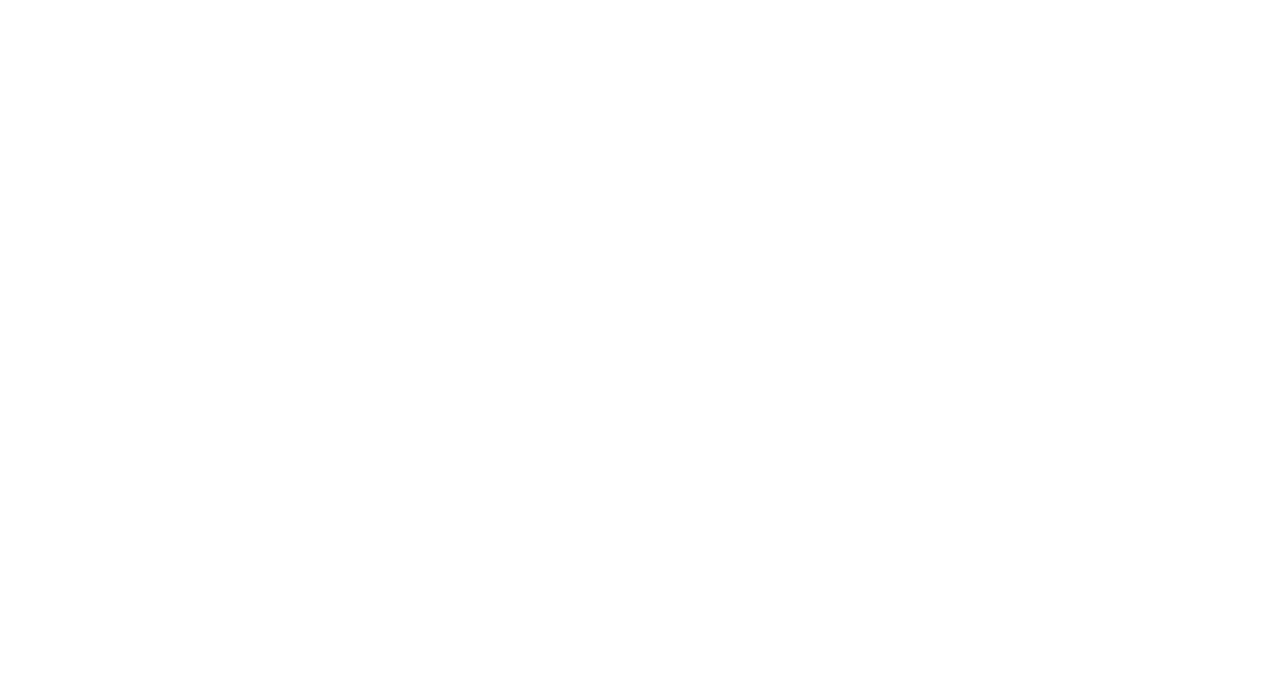
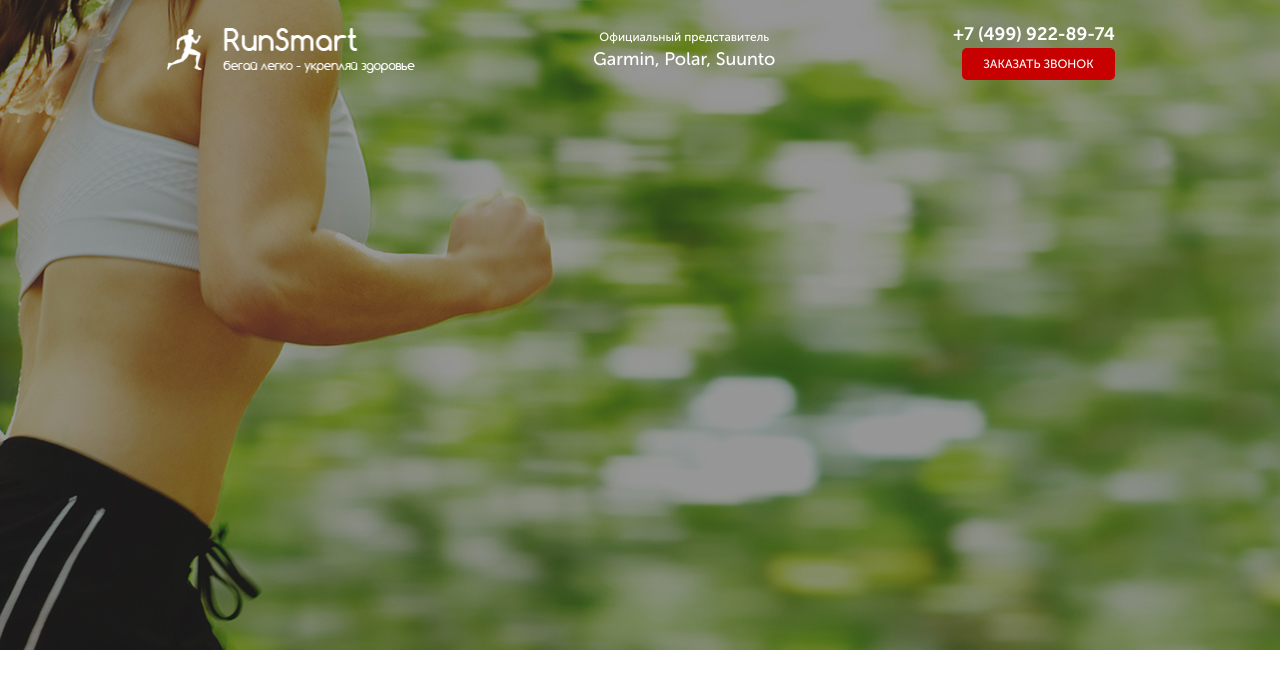
Before and after one commit to Bekadevelop/Giga-Chad-Practice, a website: page src/index.html in a window 1280 px wide. Drawn offline with Linux system fonts and the light colour scheme.

Commit message:
third commit

```diff
--- a/src/index.html
+++ b/src/index.html
@@ -10,6 +10,21 @@
     <link rel="stylesheet" href="css/style.min.css">
 </head>
 <body>
-
+    <div class="promo">
+        <div class="container">
+            <header class="header">
+               <a href="#" class="header__logo">
+                <img src="icons/лого.png" alt="logo">
+               </a>
+               <div class="header__official">
+                Официальный представитель
+                <span>Garmin, Polar, Suunto</span>
+               </div>
+               <div class="header__contacts">
+               <a href="tel:+74999228974 " class="header__phone">+7 (499) 922-89-74 </a>
+               <button class="button">заказать звонок</button>
+            </header>
+        </div>
+    </div>
 </body>
 </html>
--- /dev/null
+++ b/src/sass/blocks/_buttons.scss
@@ -0,0 +1,11 @@
+.button {
+    border-radius: 5px;
+    width: 153px;
+    height: 32px;
+    background-color: $main-color;
+    border: none;
+    font-weight: 500;
+    font-size: 12px;
+    text-transform: uppercase;
+    color: #FFFFFF;
+}
--- /dev/null
+++ b/src/sass/blocks/_header.scss
@@ -0,0 +1,36 @@
+.header{
+    display: flex;
+    justify-content: space-between;
+    align-items: center;
+    &__logo {
+        width: 250px ;
+        img {
+            width: 100%;
+        }
+    }
+    &__official {
+        font-weight: 500;
+        font-size: 12px;
+        color: #FFFFFF;
+        text-align: center;
+        span {
+            display: block;
+            font-size: 18px;
+        }
+    }
+    &__phone {
+        display: block;
+        font-weight: 700;
+        font-size: 18px;
+        color: #FFFFFF;
+        &:hover {
+            color: #FFFFFF;
+            text-decoration: none;
+        }
+    }
+    &__contacts {
+        display: flex;
+        flex-direction: column;
+        align-items:flex-end;
+    }
+}
--- /dev/null
+++ b/src/sass/blocks/_promo.scss
@@ -0,0 +1,5 @@
+.promo{
+    min-height: 650px;
+    padding:21px 0 93px 0;
+    background: url(../../img/main.jpg) center (center/cover) no-repeat;
+}
--- a/src/sass/style.scss
+++ b/src/sass/style.scss
@@ -2,3 +2,11 @@
 *{
     font-family: "Museo Sans Cyrl", sans-serif;
 }
+
+.container {
+    max-width: 950px;
+    margin: 0 auto;
+}
+@import 'blocks/promo';
+@import 'blocks/header';
+@import 'blocks/buttons';
```
Also changed, not shown: src/css/style.min.css.
